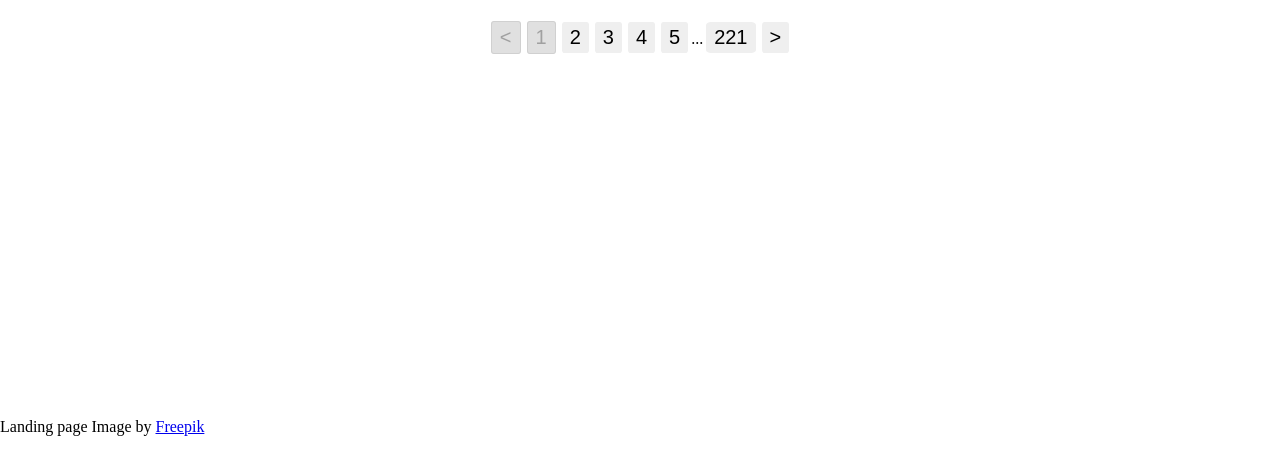
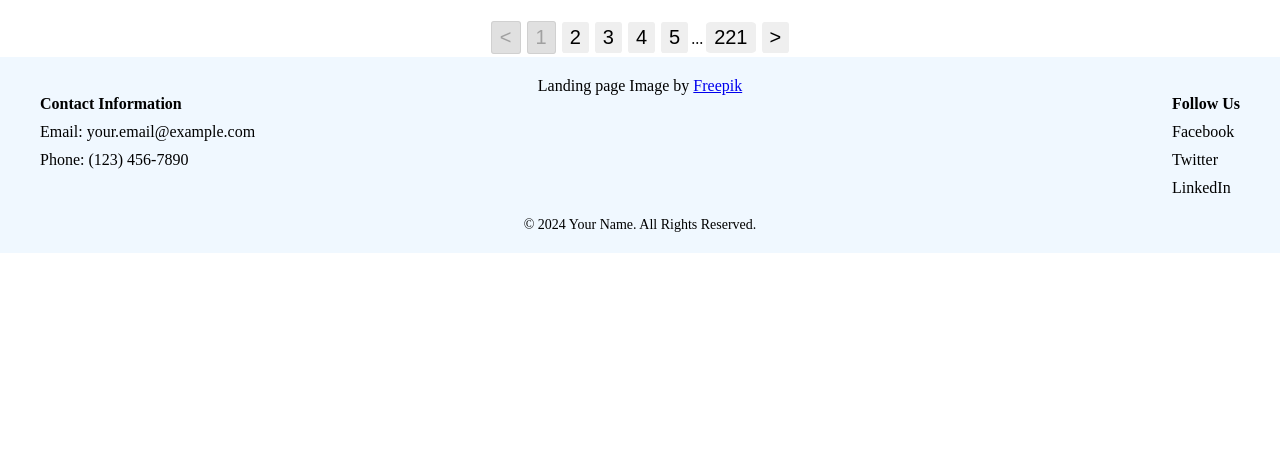
Before and after one commit to Giorgimanwkava/YouFit, a React (Vite) app: page / in a window 1280 px wide. Shown: the part 1917-2392 px from the top of the page. After the commit the page ends 2170 px from the top, so only its background shows below. Built offline with nearby package versions, Linux system fonts and the light colour scheme.

Commit message:
footer blueprint

```diff
--- a/src/components/Footer.css
+++ b/src/components/Footer.css
@@ -1,3 +1,56 @@
-div{
-    height: 50vh;
-}
+.footer {
+    background-color: #f0f8ff; /* light blue */
+    color: #000; /* black */
+    padding: 20px;
+    text-align: center;
+  }
+
+  .footer-content {
+    display: flex;
+    flex-direction: column;
+    align-items: center;
+    gap: 20px;
+  }
+
+  .footer-logo {
+    width: 100px;
+  }
+
+  .footer-contact, .footer-social {
+    display: flex;
+    flex-direction: column;
+    align-items: center;
+    gap: 10px;
+  }
+
+  .footer-contact h4, .footer-social h4 {
+    margin: 0;
+  }
+
+  .footer-social a {
+    color: #000; /* black */
+    text-decoration: none;
+  }
+
+  .footer-social a:hover {
+    text-decoration: underline;
+  }
+
+  .footer-bottom {
+    margin-top: 20px;
+    font-size: 14px;
+  }
+
+  @media (min-width: 600px) {
+    .footer-content {
+      flex-direction: row;
+      justify-content: space-between;
+      align-items: flex-start;
+      max-width: 1200px;
+      margin: 0 auto;
+    }
+
+    .footer-contact, .footer-social {
+      align-items: flex-start;
+    }
+  }
--- a/src/components/Footer.jsx
+++ b/src/components/Footer.jsx
@@ -1,10 +1,30 @@
-import React,{ useEffect, useState } from 'react'
-import './Footer.css'
+import React from 'react';
+import './Footer.css';
+// import logo from '../assets/logo.png'; // Make sure to adjust the path to your logo
 
 const Footer = () => {
   return (
-    <div>Landing page Image by <a href="https://www.freepik.com/free-photo/sport-equipment_4391522.htm#query=fitness%20background&position=6&from_view=keyword&track=ais&uuid=d942a70d-a308-4674-9b95-be35fb37fab3">Freepik</a></div>
-  )
-}
+    <footer className="footer">
+      <div>Landing page Image by <a href="https://www.freepik.com/free-photo/sport-equipment_4391522.htm#query=fitness%20background&position=6&from_view=keyword&track=ais&uuid=d942a70d-a308-4674-9b95-be35fb37fab3">Freepik</a></div>
+      <div className="footer-content">
+        {/* <img src={logo} alt="Logo" className="footer-logo" /> */}
+        <div className="footer-contact">
+          <h4>Contact Information</h4>
+          <p>Email: your.email@example.com</p>
+          <p>Phone: (123) 456-7890</p>
+        </div>
+        <div className="footer-social">
+          <h4>Follow Us</h4>
+          <a href="https://facebook.com" target="_blank" rel="noopener noreferrer">Facebook</a>
+          <a href="https://twitter.com" target="_blank" rel="noopener noreferrer">Twitter</a>
+          <a href="https://linkedin.com" target="_blank" rel="noopener noreferrer">LinkedIn</a>
+        </div>
+      </div>
+      <div className="footer-bottom">
+        <p>&copy; {new Date().getFullYear()} Your Name. All Rights Reserved.</p>
+      </div>
+    </footer>
+  );
+};
 
-export default Footer
+export default Footer;
```
